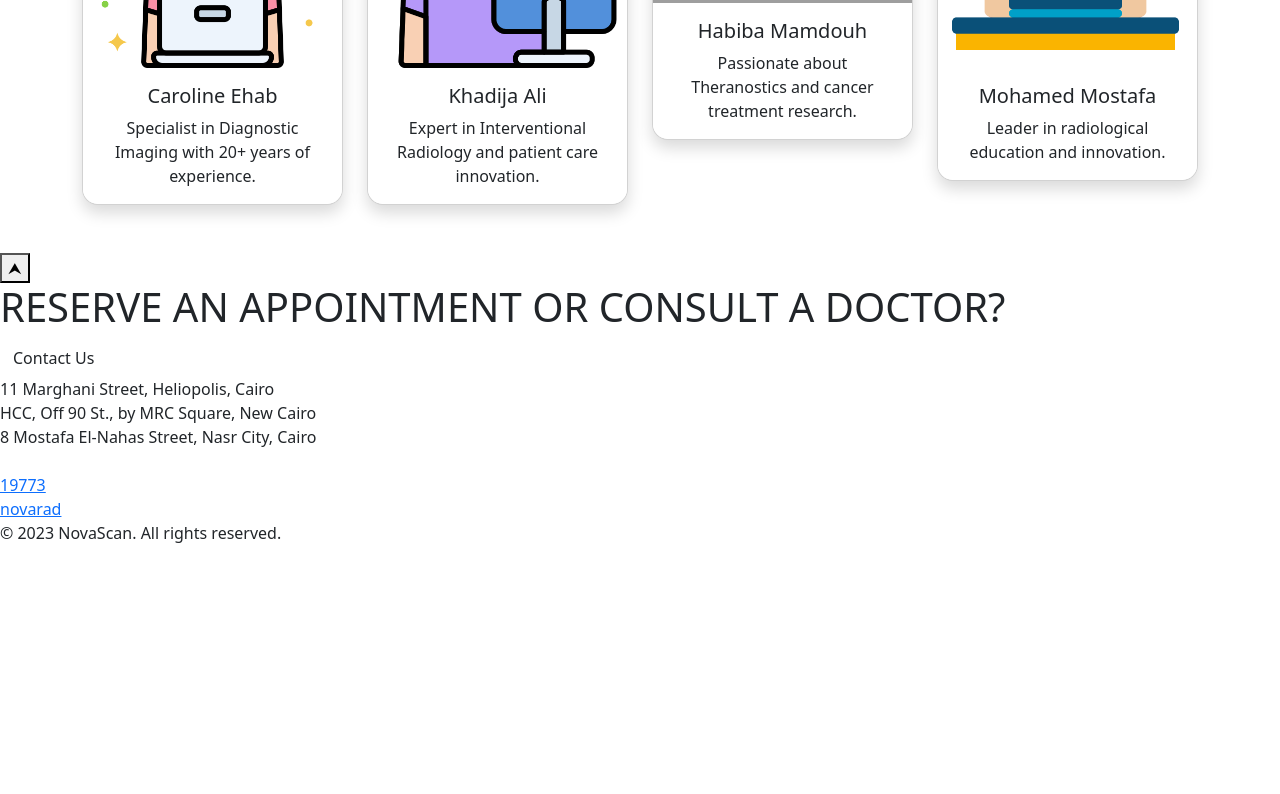
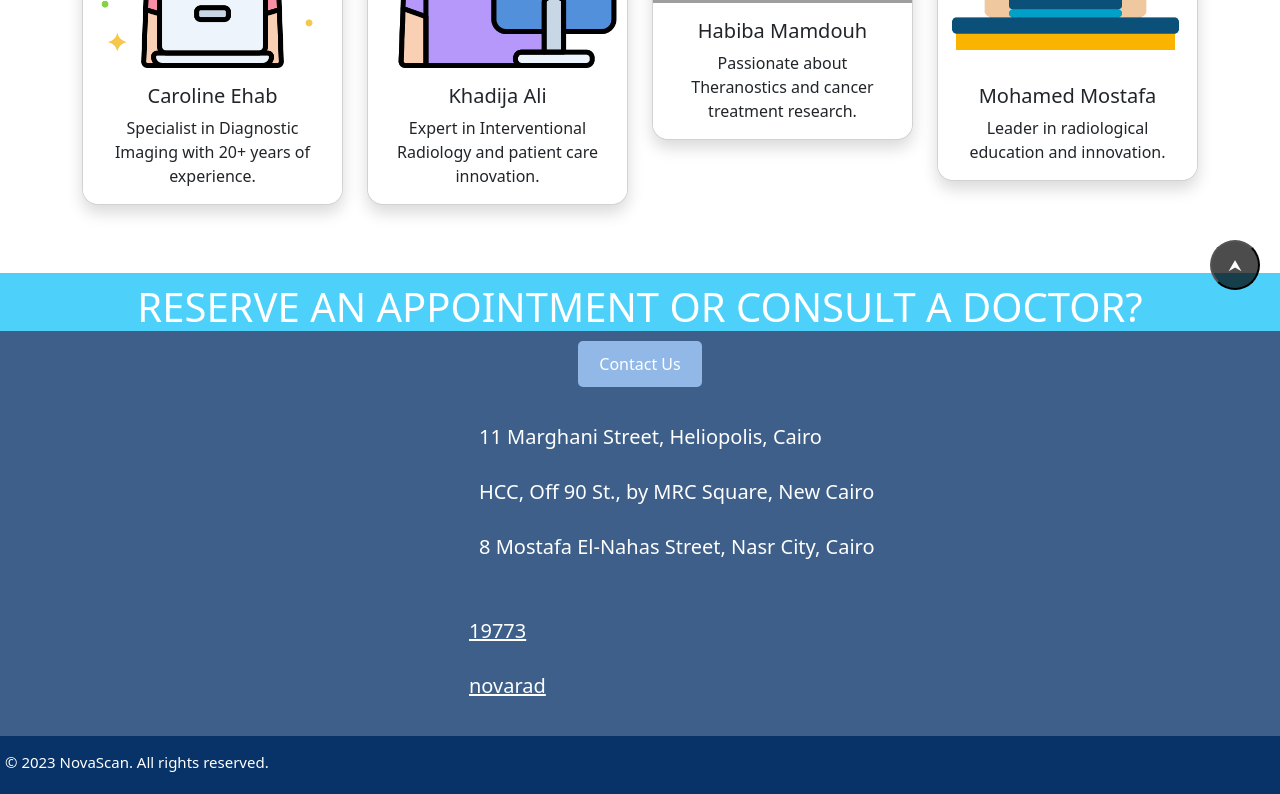
Before and after one commit to carolineehab7/Radiology-Department, a Flask app: page /founders in a window 1280 px wide. Shown: the part 490-1284 px from the top of the page. Before the commit the page ends 1033 px from the top, so only its background shows below. Run offline with Flask 3, Linux system fonts and the light colour scheme; some libraries are stand-ins or nearby versions; grey boxes are pictures that could not be loaded.

Commit message:
Add footer and contact section styles to founders.css

```diff
--- a/static/founders.css
+++ b/static/founders.css
@@ -538,3 +538,134 @@ section.container {
                 grid-template-columns: 1fr;
             }
         }
+
+        /*START COPING FROM HERE*/
+.containerF{
+  background-color: #073368;
+  color: #ffffff;
+  padding: 5px;
+}
+.containerF p{
+  color: #ffffff;
+  padding-top: 10px;
+  font-size: 15px;
+  font-weight: 500;
+}
+#backToTop {
+    display: inline;
+    position: fixed;
+    bottom: 20px;
+    right: 20px;
+    background: rgba(0, 0, 0, 0.7);
+    width: 50px;
+    height: 50px;
+    display: block;
+    text-decoration: none;
+    text-align: center;
+    color: #ffffff;
+    border-radius: 35px;
+    transition: all .3s ease;
+    z-index: 10001;
+}
+
+#backToTop:hover {
+    background-color: #000000;
+}
+
+.footer {
+background-color: #073368;
+display: block;
+flex-direction: column;
+align-items: center;
+justify-content: center;
+position: relative;
+background-position: center center;
+background-repeat: no-repeat;
+background-size: cover;
+min-height: 380px;
+height: 150px;
+width: 100%;
+height: 100%;
+opacity: 0.78;
+}
+
+.footer h1{
+  color: #ffffff;
+  padding-top: 10px;
+  margin-top: 20px;;
+  font-weight: 500;
+  text-align: center;
+  background-color: #1cc5f9;
+}
+
+.footer button {
+    display: block;
+    margin: 0 auto;
+    margin-top: 10px;
+    padding: 10px 20px;
+    background-color: #74a5e1;
+    color: white;
+    border-radius: 5px;
+    cursor: pointer;
+    transition: all 0.3s ease;
+}
+
+.footer button:hover {
+    background-color: white;
+    color: #000000;
+    text-decoration: solid;
+    transform: scale(1.05);
+    box-shadow: 0 4px 15px rgba(0, 0, 0, 0.981);
+}
+.footer span {
+
+  color: white;
+  padding: 10px;
+  margin: 0;
+  font-size: 1rem;
+}
+.contact-container {
+    background-color: #073368;
+    padding: 20px;
+    color: white;
+    display: block;
+    flex-wrap: wrap;
+    justify-content: center;
+
+    align-items: center;
+}
+
+.contact-item {
+
+    display: block;
+    color: white;
+    padding: 10px 20px;
+    margin: 5px;
+    white-space: nowrap;
+    padding-left: 35%;
+}
+
+.contact-item i {
+    font-size: 20px;
+    color: white;
+    margin-right: 10px;
+}
+
+.contact-item a,
+.contact-item span {
+     font-size: 20px;
+    color: rgb(255, 255, 255);
+    margin-right: 10px;
+}
+
+.contact-item a:hover {
+    text-decoration: underline;
+    color: #1cc5f9;
+}
+.contact-item i {
+    font-size: 20px;
+    font-weight: bolder;
+    color: black;  /* Changed from white to black */
+    margin-right: 10px;
+}
+/*Stop HERE*/
```
